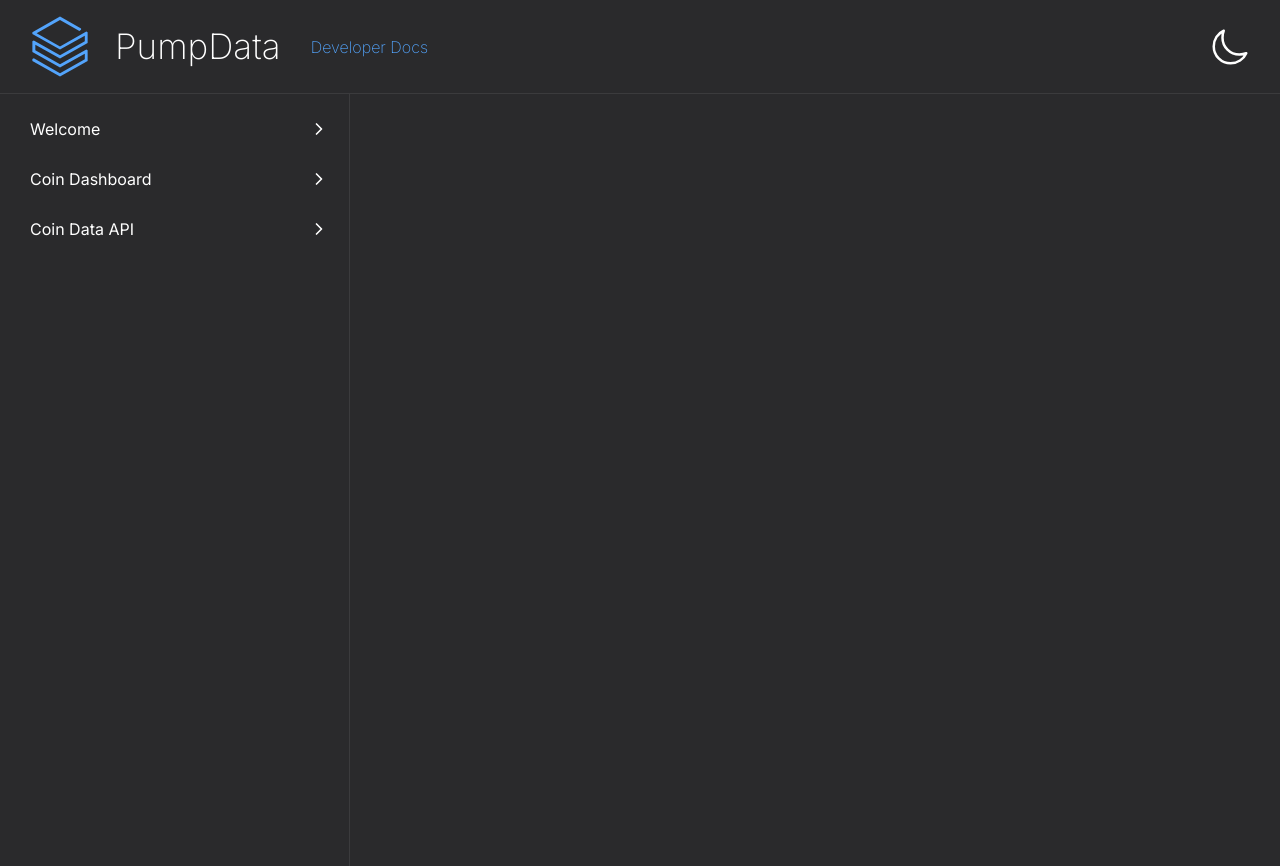
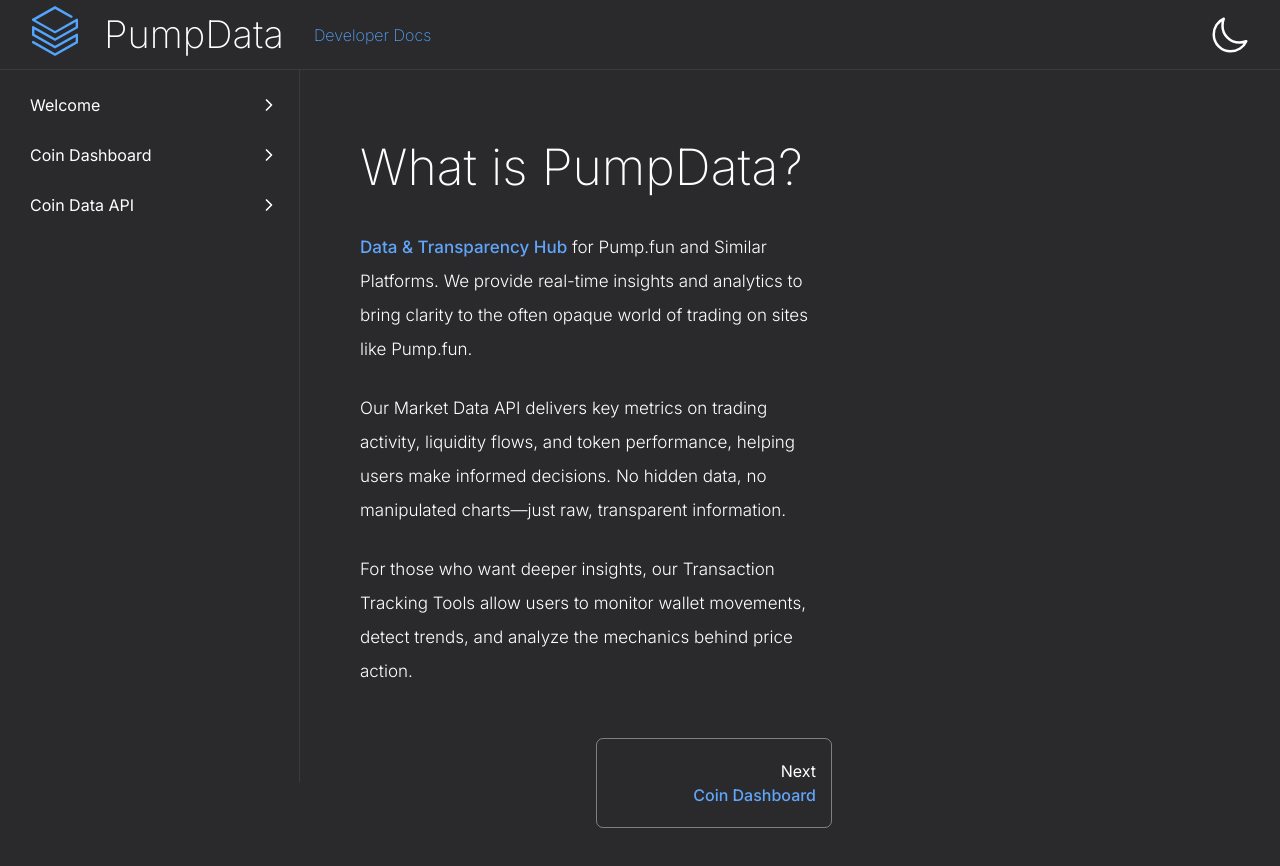
Before and after one commit to chandlercasey13/pumpfungraduatecoins, a Next.js app: page / in a window 1280 px wide. Shown: the top 866 px of the page. After the commit the page ends 828 px from the top, so only its background shows below. Built offline with nearby package versions, Linux system fonts and the light colour scheme.

Commit message:
Add old component to Dashboard page

```diff
--- /dev/null
+++ b/src/app/dashboard/page.tsx
@@ -0,0 +1,16 @@
+"use client";
+
+import { useEffect, useState } from "react";
+import OldComponent from "@/components/oldComponent";
+
+export default function Dashboard() {
+  return (
+    <>
+    <section className="flex flex-col w-[calc(100vw-300px)] text-white pt-[10px]  pb-[0px] pl-[60px] ">
+
+    <OldComponent/>
+    </section>
+
+    </>
+  );
+}
--- a/src/app/globals.css
+++ b/src/app/globals.css
@@ -2,15 +2,27 @@
 @tailwind components;
 @tailwind utilities;
 
+
+
+
+
+
 body {
   font-family:Inter, Arial, Helvetica, sans-serif;
   height: 100vh;
-  width: 100vw;
+  max-height: 100vh;
+  max-width: 100vw;
   background-color: #2A2A2C;
+  display: flex;
+  flex-direction: column;
+  justify-content: start;
+  align-items: start;
+
 
 }
 
-.navbar {
+.header {
+
   min-width: 100%;
   min-height: 70px;
   display: flex;
@@ -29,7 +41,7 @@
 
 .title{
 
-  font-size: 35px;
+  font-size: 38px;
   font-weight: 200;
   color: white;
 
@@ -37,7 +49,7 @@
   justify-content: center;
   align-items: center;
 
-  margin-left: 25px;
+  margin-left: 24px;
 }
 
 .title-subtext{
@@ -51,6 +63,19 @@
   margin-left: 30px;
 }
 
+
+.main-content-container{
+  display: flex;
+  justify-content: start;
+  align-items: start;
+  width: 100vw;
+  height: calc(100vh - 70px);
+}
+
+
+
+
+
 .sidebar{
 
 display: flex;
@@ -59,8 +84,9 @@
 align-items: space-between;
 
 
-height: 100%;
-width: 350px;
+height: calc(100vh - 88px);
+width: 300px;
+max-width: 300px;
 border-right: 1px solid rgba(100,100,100, .3);
 
 padding: 10px 20px 0px 30px;
@@ -74,6 +100,16 @@
   color: white;
   height: 50px;
 }
+
+
+
+
+
+
+
+
+
+
 
 
 
--- a/src/app/layout.tsx
+++ b/src/app/layout.tsx
@@ -1,4 +1,5 @@
 import type { Metadata } from "next";
+import Link from "next/link";
 import { Inter, Geist_Mono } from "next/font/google";
 import DataStack from "../components/ui/dataStack"
 import Moon from "../components/ui/Moon"
@@ -29,31 +30,36 @@
 }>) {
   return (
     <html lang="en">
+
      <body className={`${inter.variable} ${geistMono.variable} antialiased`}>
-        <nav className="navbar">
+     <header className="header">
         <div className="title-content-container">
         <DataStack color={'#53A4FC'}/>
         <h1 className="title">PumpData</h1>
         <p className="title-subtext">Developer Docs</p>
         </div>
         <Moon color={"white"}/>
-        </nav>
-        <section className="sidebar">
-        <div className="sidebar-items">
+        </header>
+        <main className="main-content-container">
+        <nav className="sidebar">
+        <Link href={'/'} className="sidebar-items">
           Welcome
           <Chevron color="white"/>
-        </div>
-        <div className="sidebar-items">
+        </Link>
+        <Link href={"/dashboard"} className="sidebar-items">
           Coin Dashboard
           <Chevron color="white"/>
-        </div>
+        </Link>
         <div className="sidebar-items">
           Coin Data API
           <Chevron color="white"/>
         </div>
 
-        </section>
+        </nav>
+
         {children}
+
+        </main>
       </body>
     </html>
   );
--- a/src/app/page.tsx
+++ b/src/app/page.tsx
@@ -1,21 +1,38 @@
 "use client";
 
 import { useEffect, useState } from "react";
+import styles from "./styles.module.css"
+import Link from "next/link";
+
+export default function Home() {
+  return (
+    <>
+    <section className={styles["main-content"]}>
+      <h1 className={styles["welcome-content-header"]}>What is PumpData?</h1>
+      <p className={styles["welcome-content-paragraph"]}>
+        <span className="text-blue-400 font-medium">
+          Data & Transparency Hub
+        </span> for Pump.fun and Similar Platforms. We provide real-time insights and
+        analytics to bring clarity to the often opaque world of trading on sites
+        like Pump.fun.
+      </p>
+      <p className={styles["welcome-content-paragraph"]}>
+        Our Market Data API delivers key metrics on trading activity, liquidity
+        flows, and token performance, helping users make informed decisions. No
+        hidden data, no manipulated charts—just raw, transparent information.
+      </p>
+      <p className={styles["welcome-content-paragraph"]}>
+        For those who want deeper insights, our Transaction Tracking Tools allow
+        users to monitor wallet movements, detect trends, and analyze the
+        mechanics behind price action.
+      </p>
+      <Link href={'/dashboard'} className={styles["next-button"]}>
+       <p>Next</p>
+        <span className="text-blue-400 font-medium">Coin Dashboard</span>
+      </Link>
 
 
-
-
-export default function Home() {
-
-
-  return (
-
-
-<>
-</>
-
-
-
-
+      </section>
+    </>
   );
 }
--- a/src/app/styles.module.css
+++ b/src/app/styles.module.css
@@ -0,0 +1,34 @@
+.main-content {
+    display: flex;
+    flex-direction: column;
+  width: calc(100vw - 300px);
+  height: 100%;
+  padding: 60px 35% 0px 60px;
+
+  color: white;
+}
+
+.welcome-content-header {
+  font-size: 50px;
+  font-weight: 200;
+}
+
+.welcome-content-paragraph {
+  margin-top: 25px;
+  font-weight: 300;
+  font-size: 17px;
+  line-height: 2;
+}
+
+.next-button {
+    display: flex;
+    flex-direction: column;
+    align-items: end;
+    margin-top: 50px;
+    border-radius: 7px;
+    align-self: flex-end;
+    width: 50%;
+    height: 90px;
+    border: 1px solid rgba(255,255,255,.4);
+    padding: 20px 15px;
+}
--- a/src/components/oldComponent.tsx
+++ b/src/components/oldComponent.tsx
@@ -27,7 +27,7 @@
   [key: string]: string | number | undefined;
 }
 
-export default function Home() {
+export default function OldComponent() {
   const [coins, setCoins] = useState<Coin[]>([]);
   const [coinDevHoldings, setCoinDevHoldings] = useState(new Map());
   const [changedCoins, setChangedCoins] = useState<string[]>([]);
@@ -69,18 +69,16 @@
 
 
 
-    <main className=" relative min-h-screen w-screen flex flex-col justify-center items-center bg-black/85 md:overflow-hidden">
+
 
 
 
       <BlurFade
         direction="up"
-        className=" h-full w-screen flex flex-col justify-center items-center  md:overflow-hidden"
+        className="  md:overflow-hidden"
       >
-        <h1 className=" h-[10%]  font-bold text-2xl pb-6  md:text-5xl md:pb-10 text-white">
-          Pump.Fun about to Graduate
-        </h1>
-        <div className=" h-full w-full flex justify-center relative  bg-white/30 backdrop-blur-sxl md:h-[50rem] max-w-[70rem]  md:rounded-lg md:overflow-y-hidden scrollbar-thin  scrollbar-thumb-white scrollbar-track-transparent scrollbar-thumb-rounded">
+        {coins.length != 0 && (<h1 className="welcome-content-header pl-4 pb-2">Data Dashboard</h1>)}
+        <div className=" h-full w-full flex justify-center relative   backdrop-blur-sxl md:h-[50rem] max-w-[80rem]  md:rounded-lg md:overflow-y-hidden scrollbar-thin  scrollbar-thumb-white scrollbar-track-transparent scrollbar-thumb-rounded">
           <ul className=" h-full w-full flex flex-col ">
             {coins.length === 0 ? (
               <li className="w-full h-[90vh] flex justify-center items-center">
@@ -354,6 +352,6 @@
           </ul>
         </div>
       </BlurFade>
-    </main>
+
   );
 }
--- a/src/components/ui/dataStack.tsx
+++ b/src/components/ui/dataStack.tsx
@@ -6,8 +6,8 @@
       role="img"
       viewBox="0 0 24 24"
       strokeWidth={0}
-      height="63px"
-      width="60px"
+      height="50px"
+      width="50px"
       xmlns="http://www.w3.org/2000/svg"
     >
       <path d="M.95 14.184L12 20.403l9.919-5.55v2.21L12 22.662l-10.484-5.96-.565.308v.77L12 24l11.05-6.218v-4.317l-.515-.309L12 19.118l-9.867-5.653v-2.21L12 16.805l11.05-6.218V6.32l-.515-.308L12 11.974 2.647 6.681 12 1.388l7.76 4.368.668-.411v-.566L12 0 .95 6.27v.72L12 13.207l9.919-5.55v2.26L12 15.52 1.516 9.56l-.565.308Z"></path>
```
Also changed, not shown: 1 other file (tests, documents, lock files or other folders).
